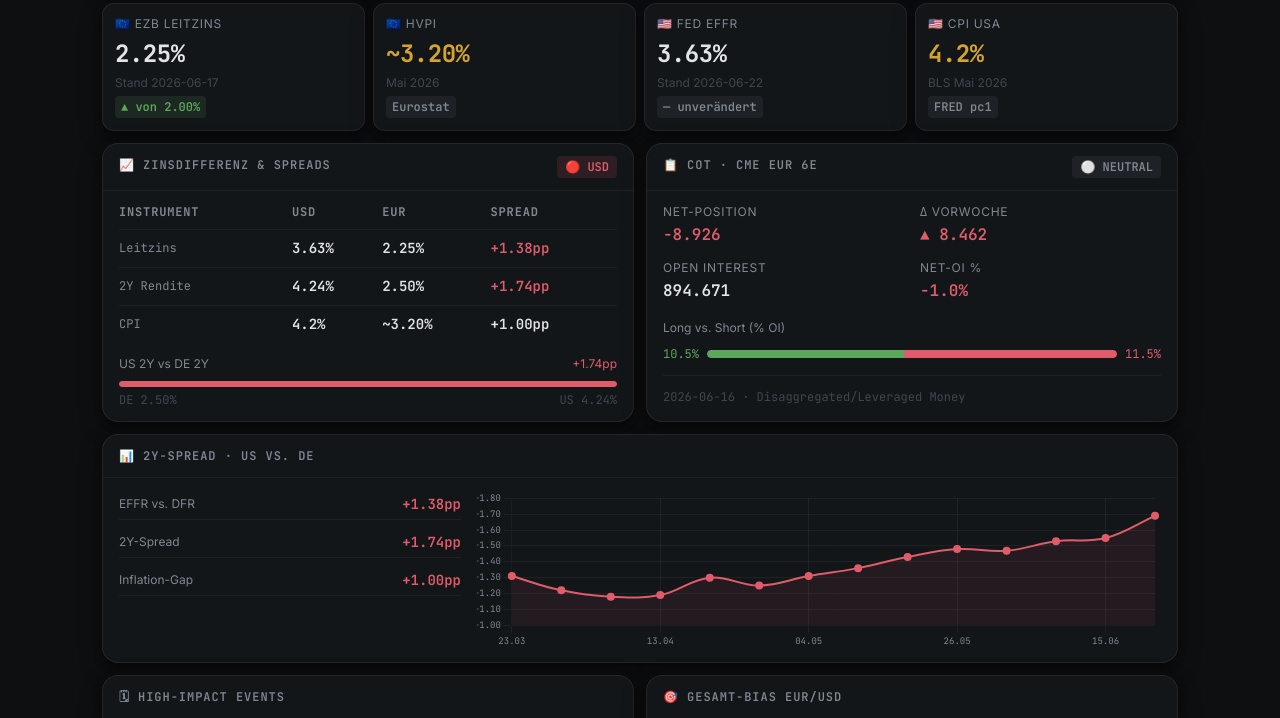
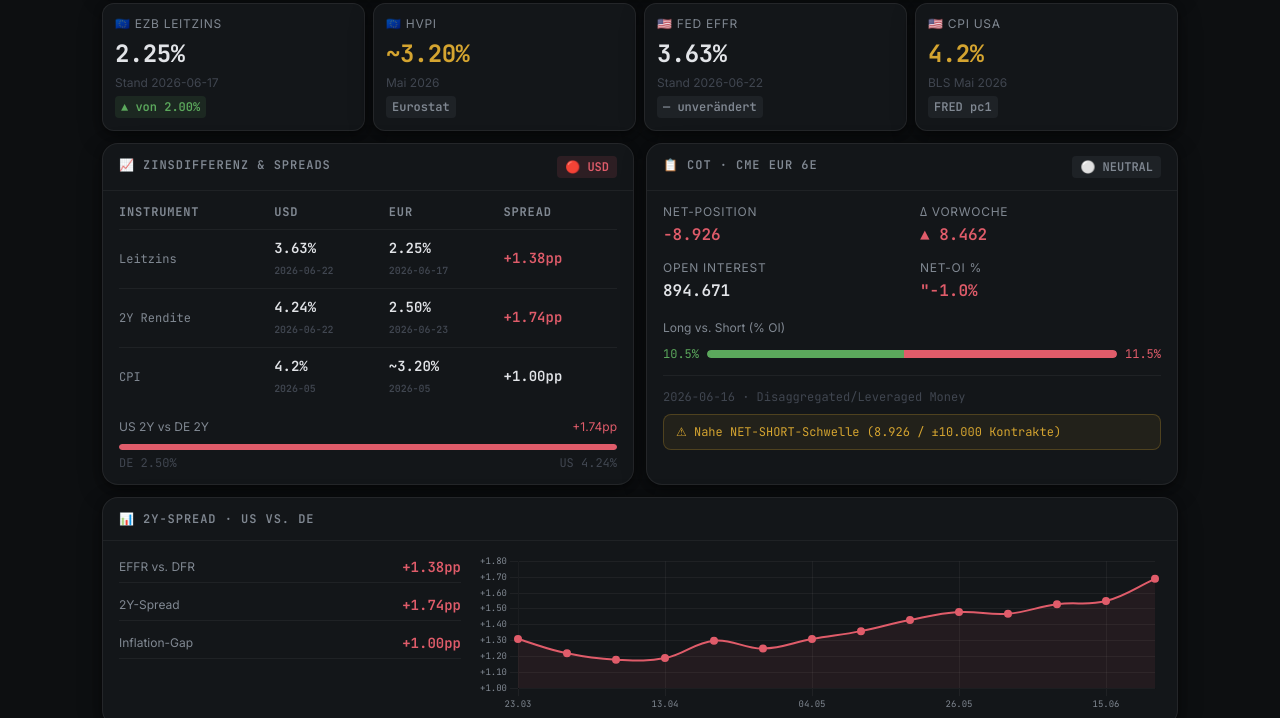
Before and after one commit to noahhwagnerr-wq/eurusd-morning-brief, a plain HTML site: page index.html in a window 1280 px wide. Shown: the part 81-799 px from the top of the page. Drawn offline with nearby package versions, Linux system fonts and the light colour scheme; no server answers.

Commit message:
feat: Zeitstempel pro Datenpunkt + COT Schwellen-Warnung
- ds()-Hilfsfunktion für Mini-Datumszeile unter Renditewerten
- Rate-Tabelle zeigt jetzt Quell-Datum für EFFR, DFR, US/DE 2Y, CPI, HICP
- COT-Panel warnt (gelb) wenn bias=NEUTRAL aber |net|>7500 oder |net%|>4

```diff
--- a/index.html
+++ b/index.html
@@ -400,13 +400,14 @@
   const rateDiff=sig.rate_diff??null,yieldSpread=sig.yield_spread??null;
   const inflGap=(fed.cpi!=null&&ecb.hicp!=null)?round2(parseFloat(fed.cpi)-parseFloat(ecb.hicp)):null;
 
+  const ds=v=>v?`<br><span style="font-size:0.62rem;color:var(--faint);font-family:var(--font-mono)">${v}</span>`:'';
   const rateTable=`
     <table class="rate-table">
       <thead><tr><th>Instrument</th><th>USD</th><th>EUR</th><th>Spread</th></tr></thead>
       <tbody>
-        <tr><td class="label-cell">Leitzins</td><td class="val-cell">${pct(fed.effr)}</td><td class="val-cell">${pct(ecb.dfr)}</td><td class="val-cell" style="color:var(--red)">${pp(rateDiff)}</td></tr>
-        <tr><td class="label-cell">2Y Rendite</td><td class="val-cell">${pct(yields.us2y)}</td><td class="val-cell">${pct(yields.de2y)}</td><td class="val-cell" style="color:var(--red)">${pp(yieldSpread)}</td></tr>
-        <tr><td class="label-cell">CPI</td><td class="val-cell">${pct(fed.cpi,1)}</td><td class="val-cell">~${pct(ecb.hicp)}</td><td class="val-cell">${pp(inflGap)}</td></tr>
+        <tr><td class="label-cell">Leitzins</td><td class="val-cell">${pct(fed.effr)}${ds(fed.effr_date)}</td><td class="val-cell">${pct(ecb.dfr)}${ds(ecb.dfr_date)}</td><td class="val-cell" style="color:var(--red)">${pp(rateDiff)}</td></tr>
+        <tr><td class="label-cell">2Y Rendite</td><td class="val-cell">${pct(yields.us2y)}${ds(yields.us2y_date)}</td><td class="val-cell">${pct(yields.de2y)}${ds(yields.de2y_date)}</td><td class="val-cell" style="color:var(--red)">${pp(yieldSpread)}</td></tr>
+        <tr><td class="label-cell">CPI</td><td class="val-cell">${pct(fed.cpi,1)}${ds(fed.cpi_date)}</td><td class="val-cell">~${pct(ecb.hicp)}${ds(ecb.hicp_date)}</td><td class="val-cell">${pp(inflGap)}</td></tr>
       </tbody>
     </table>
     <div style="margin-top:var(--space-3)">
@@ -422,7 +423,7 @@
       <div class="cot-item"><div class="cot-item-label">Net-Position</div><div class="cot-item-value negative">${cot.net>=0?'+':''}${num(cot.net)}</div></div>
       <div class="cot-item"><div class="cot-item-label">Δ Vorwoche</div><div class="cot-item-value negative">${cot.delta_net>=0?'▲':'▼'} ${num(Math.abs(cot.delta_net))}</div></div>
       <div class="cot-item"><div class="cot-item-label">Open Interest</div><div class="cot-item-value">${num(cot.oi)}</div></div>
-      <div class="cot-item"><div class="cot-item-label">Net-OI %</div><div class="cot-item-value ${cot.net_pct<0?'negative':''}">${cot.net_pct>=0?'+':''}${parseFloat(cot.net_pct).toFixed(1)}%</div></div>
+      <div class="cot-item"><div class="cot-item-label">Net-OI %</div><div class="cot-item-value ${cot.net_pct<0?'negative':''}">"${cot.net_pct>=0?'+':''}${parseFloat(cot.net_pct).toFixed(1)}%</div></div>
     </div>
     <div style="margin-top:var(--space-4)">
       <div style="font-size:var(--text-xs);color:var(--muted);margin-bottom:var(--space-2)">Long vs. Short (% OI)</div>
@@ -435,7 +436,9 @@
         <span style="font-family:var(--font-mono);font-size:var(--text-xs);color:var(--red);width:3em">${parseFloat(cot.short_pct).toFixed(1)}%</span>
       </div>
     </div>
-    <div style="margin-top:var(--space-3);padding-top:var(--space-3);border-top:1px solid var(--divider);font-size:var(--text-xs);color:var(--faint);font-family:var(--font-mono)">${cot.date} · ${cot.source}</div>`
+    <div style="margin-top:var(--space-3);padding-top:var(--space-3);border-top:1px solid var(--divider);font-size:var(--text-xs);color:var(--faint);font-family:var(--font-mono)">${cot.date} · ${cot.source}</div>
+    ${cot.bias==='NEUTRAL'&&(Math.abs(cot.net)>7500||Math.abs(cot.net_pct)>4)?`<div style="margin-top:var(--space-2);padding:var(--space-2) var(--space-3);background:color-mix(in oklch,var(--yellow) 8%,transparent);border:1px solid color-mix(in oklch,var(--yellow) 25%,transparent);border-radius:var(--radius-md);font-family:var(--font-mono);font-size:var(--text-xs);color:var(--yellow)">⚠ Nahe ${cot.net<0?'NET-SHORT':'NET-LONG'}-Schwelle (${Math.abs(cot.net).toLocaleString('de-DE')} / ±10.000 Kontrakte)</div>`:''}
+    `
     :`<div style="color:var(--muted);font-size:var(--text-xs);font-family:var(--font-mono)">N/A – CFTC-Daten nicht verfügbar</div>`;
 
   const spreadPanel=`
@@ -475,7 +478,7 @@
           <div class="event-date">${ev.date}</div>
           ${infoHtml}
         </div>
-        <div class="event-days${soon?' soon':''}">${days!==null?days+'T':'N/A'}</div>
+        <div class="event-days${soon?' soon':''}">"${days!==null?days+'T':'N/A'}</div>
         <button class="event-edit-btn${isOpen?' active':''}" onclick="toggleEventEdit('${ev.label}')" title="Vorwert &amp; Prognose bearbeiten" aria-label="Bearbeiten">✏️</button>
       </div>
       <div class="event-inline-form${isOpen?' open':''}" id="evform-${ev.label}">
```
